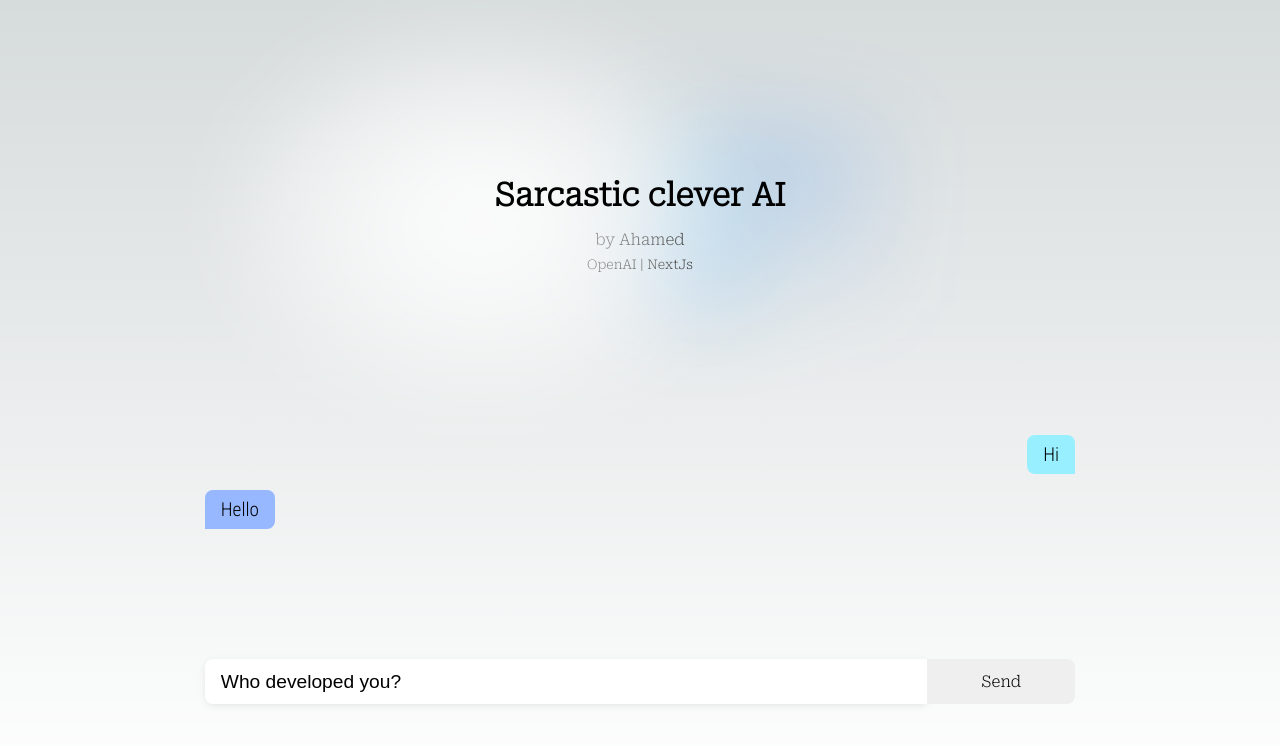
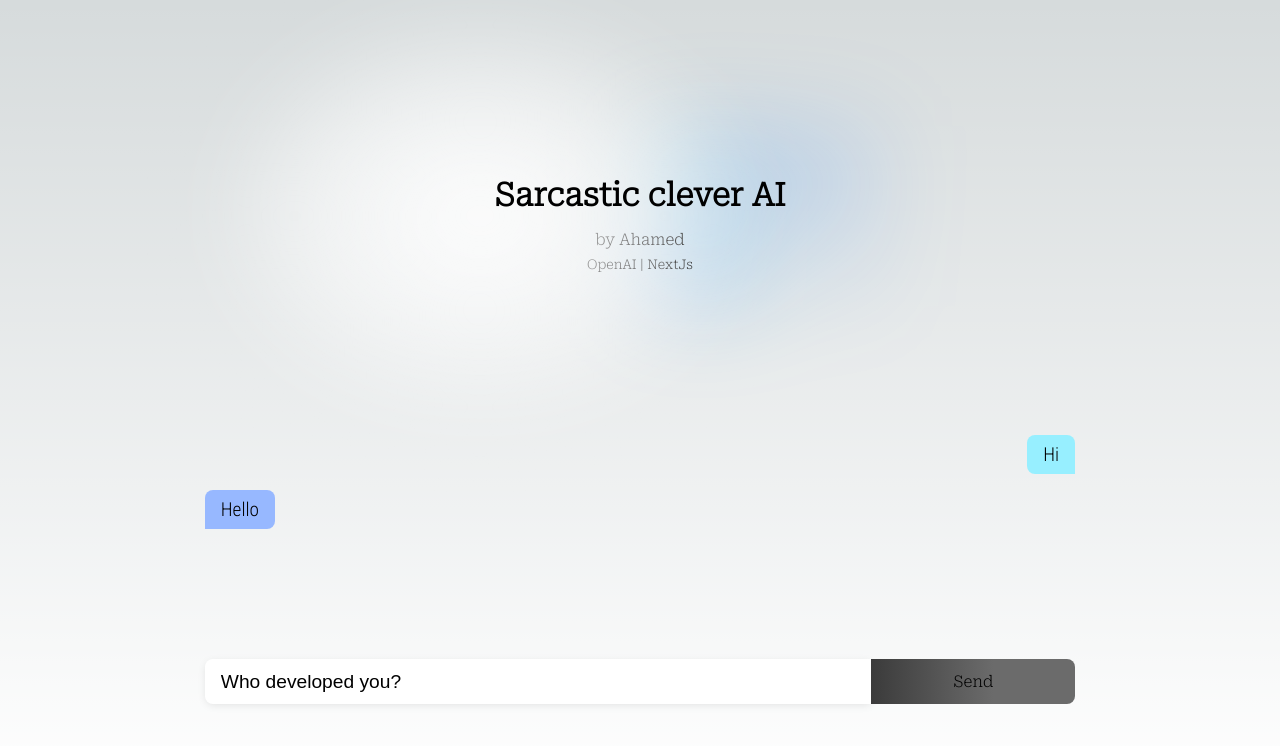
Before and after one commit to AhamedR/sarcastic-clever-ai, a Next.js app: page / in a window 1280 px wide. Shown: the top 746 px of the page. Built offline with nearby package versions, Linux system fonts and the light colour scheme.

Commit message:
fix: submit button style updated

```diff
--- a/pages/api/reply.js
+++ b/pages/api/reply.js
@@ -46,7 +46,6 @@ const sendRequestToOpenAI = async (message, history) => {
 }
 
 const openAICompilation = async (keyword, history) => {
-  console.log(generatePrompt(keyword, history));
   const completion = await openai.createCompletion({
     model: "text-davinci-003",
     prompt: generatePrompt(keyword, history),
--- a/styles/messageBox/index.module.scss
+++ b/styles/messageBox/index.module.scss
@@ -63,6 +63,10 @@
   border-radius: .5rem 0 0 .5rem;
   padding: .5rem 1rem;
   width: 100%;
+
+  &:focus {
+    outline: none;
+  }
 }
 
 .submit {
@@ -70,13 +74,10 @@
   padding: .8rem;
   border: none;
   border-radius: 0 .5rem .5rem 0;
+  background: linear-gradient(90deg, rgba(59,59,59,1) 0%, rgba(107,107,107,1) 60%, rgba(107,107,107,1) 100%);
   font-size: 1rem;
   font-family: 'Roboto Serif', serif;
   cursor: pointer;
-
-  @media (min-width: 700px) {
-    width: 20%;
-  }
 }
 
 .support {
```
